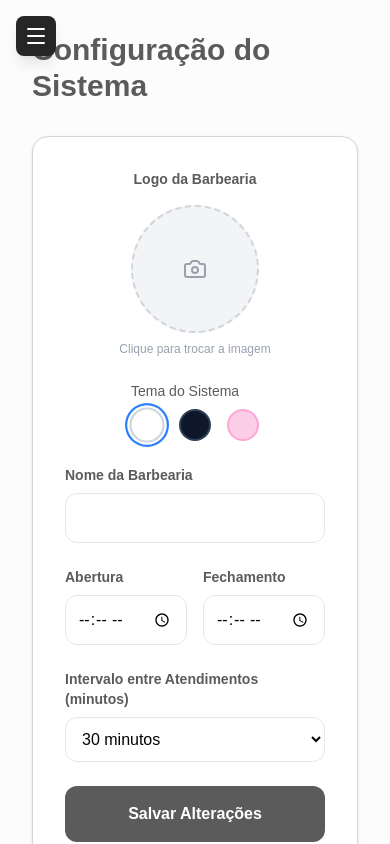
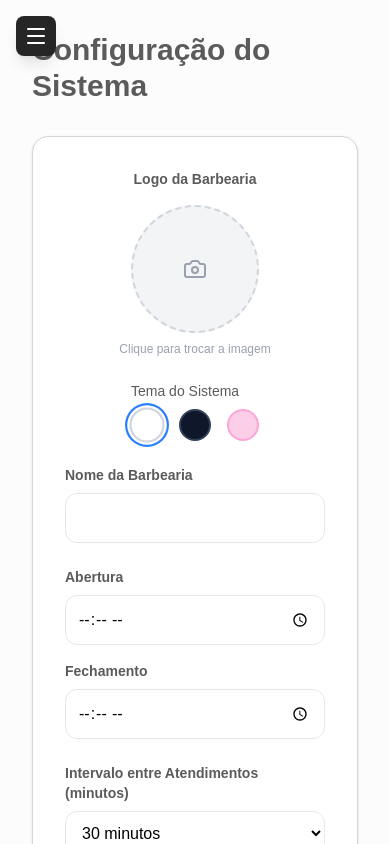
Before and after one commit to okarlheinz/systemBarbershop, a Next.js app: page /admin/configuracoes in a window 390 px wide. Shown: the top 844 px of the page. Built offline with nearby package versions, Linux system fonts and the light colour scheme; no server answers; the database is empty.

Commit message:
ajuste na responsividade da tela de configuracao

```diff
--- a/src/app/admin/configuracoes/page.tsx
+++ b/src/app/admin/configuracoes/page.tsx
@@ -142,8 +142,9 @@
                         />
                     </div>
 
-                        <div className="grid grid-cols-2 gap-4">
-                            <div>
+                        {/* Substituímos grid-cols-2 por flex flex-col (um em cima do outro) e sm:flex-row (lado a lado no PC) */}
+                        <div className="flex flex-col sm:flex-row gap-4">
+                            <div className="flex-1">
                                 <label className="block text-sm font-bold text-foreground mb-2">Abertura</label>
                                 <input
                                     type="time"
@@ -152,7 +153,8 @@
                                     className="w-full bg-white p-3 border border-gray-200 rounded-xl focus:ring-2 focus:ring-black outline-none text-black"
                                 />
                             </div>
-                            <div>
+
+                            <div className="flex-1">
                                 <label className="block text-sm font-bold text-foreground mb-2">Fechamento</label>
                                 <input
                                     type="time"
--- a/src/app/globals.css
+++ b/src/app/globals.css
@@ -12,12 +12,12 @@
   --font-mono: var(--font-geist-mono);
 }
 
-:root {
-  /* Tema Light - Agora com um rosa bem sutil no fundo */
+:root, [data-theme='light']{
+  /* Tema Light */
   --background: #fff;
   --foreground: #5b5b5b;
   --primary: #262626;
-  --card: #fcfcfc; /* Cards brancos para destacar no fundo rosa */
+  --card: #fcfcfc;
   --border: #d6d6d6;
   --hover: #878787;
 }
```
Also changed, not shown: 1 other file (tests, documents, lock files or other folders).
